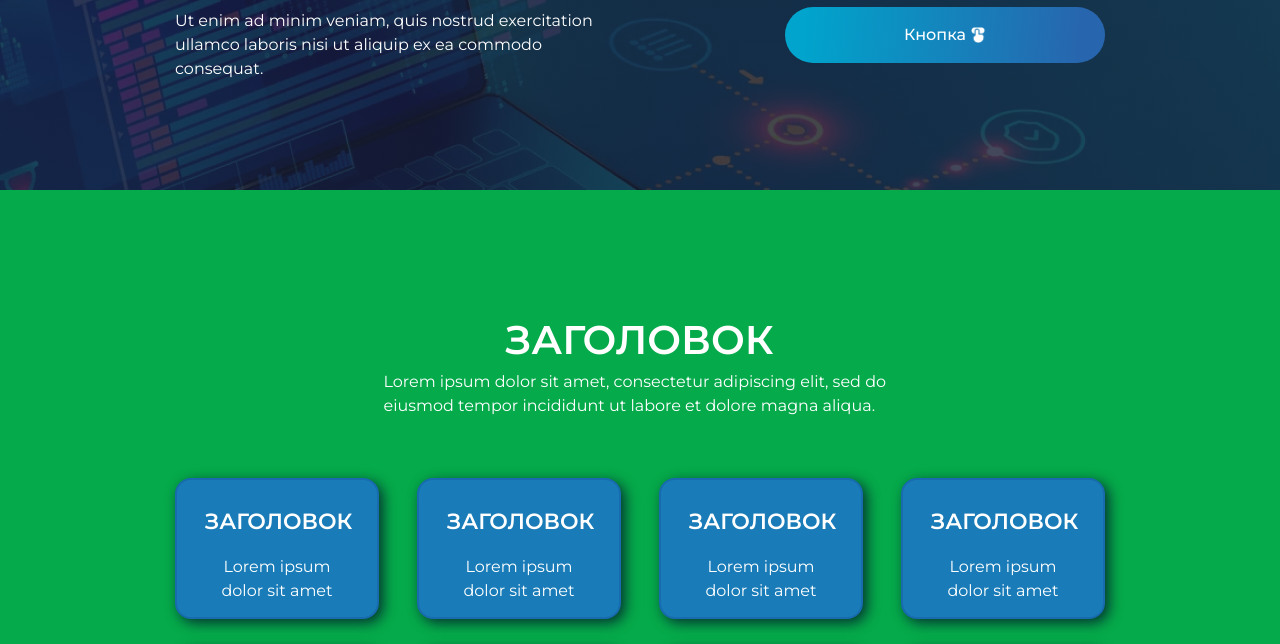
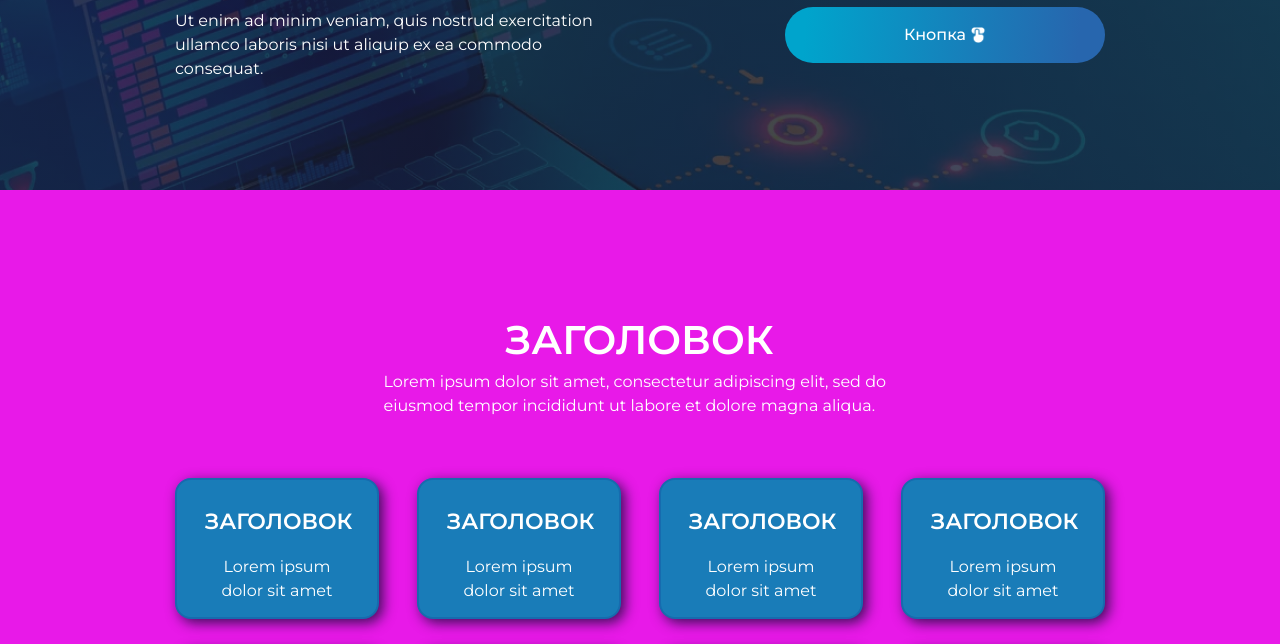
Before and after one commit to Dmitriy1973brod/diplom-github, a plain HTML site: page index.html in a window 1280 px wide. Shown: the part 432-1076 px from the top of the page. Drawn offline with Linux system fonts and the light colour scheme.

Commit message:
Change  background

```diff
--- a/css/style.css
+++ b/css/style.css
@@ -1,5 +1,5 @@
 body {
-    background: #05aa4a;
+    background: #e819e8;
     font-family: "Montserrat", "Arial", sans-serif;
     font-size: 16px;
     font-weight: 400;
```
